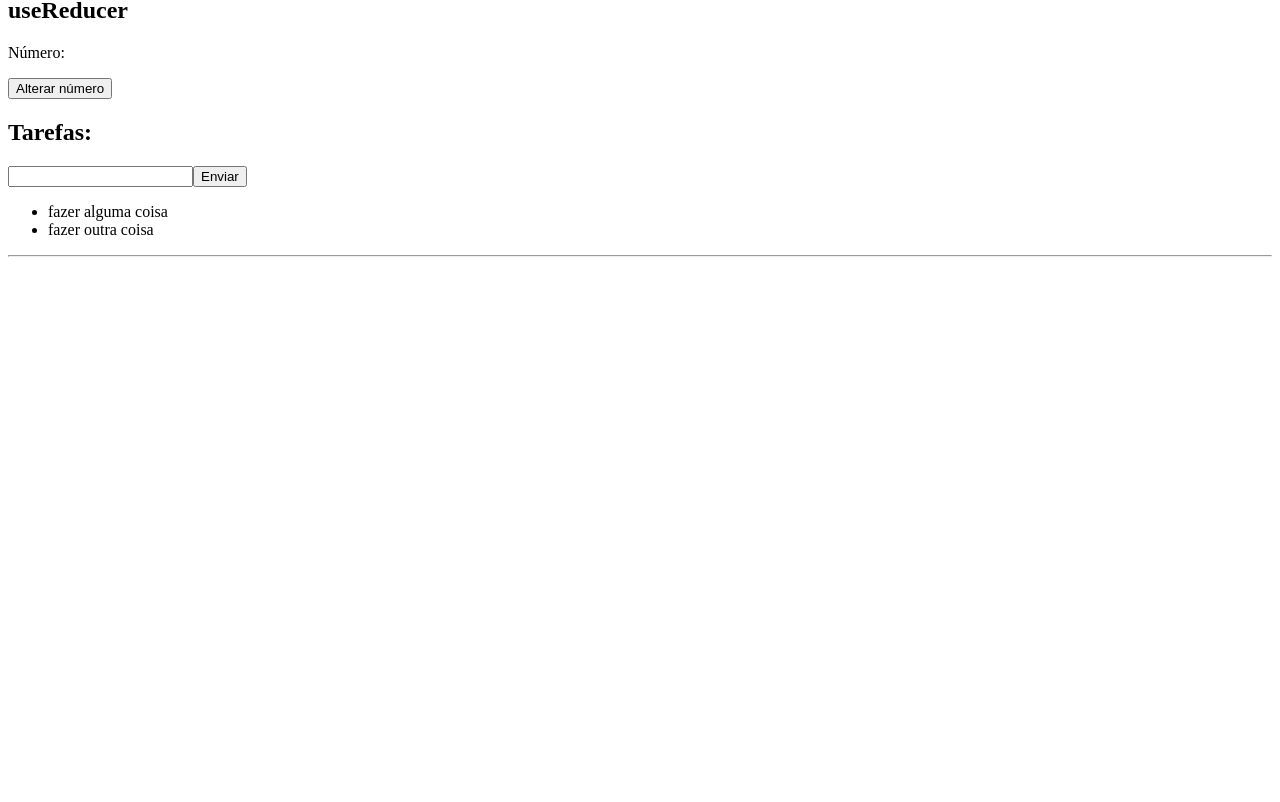
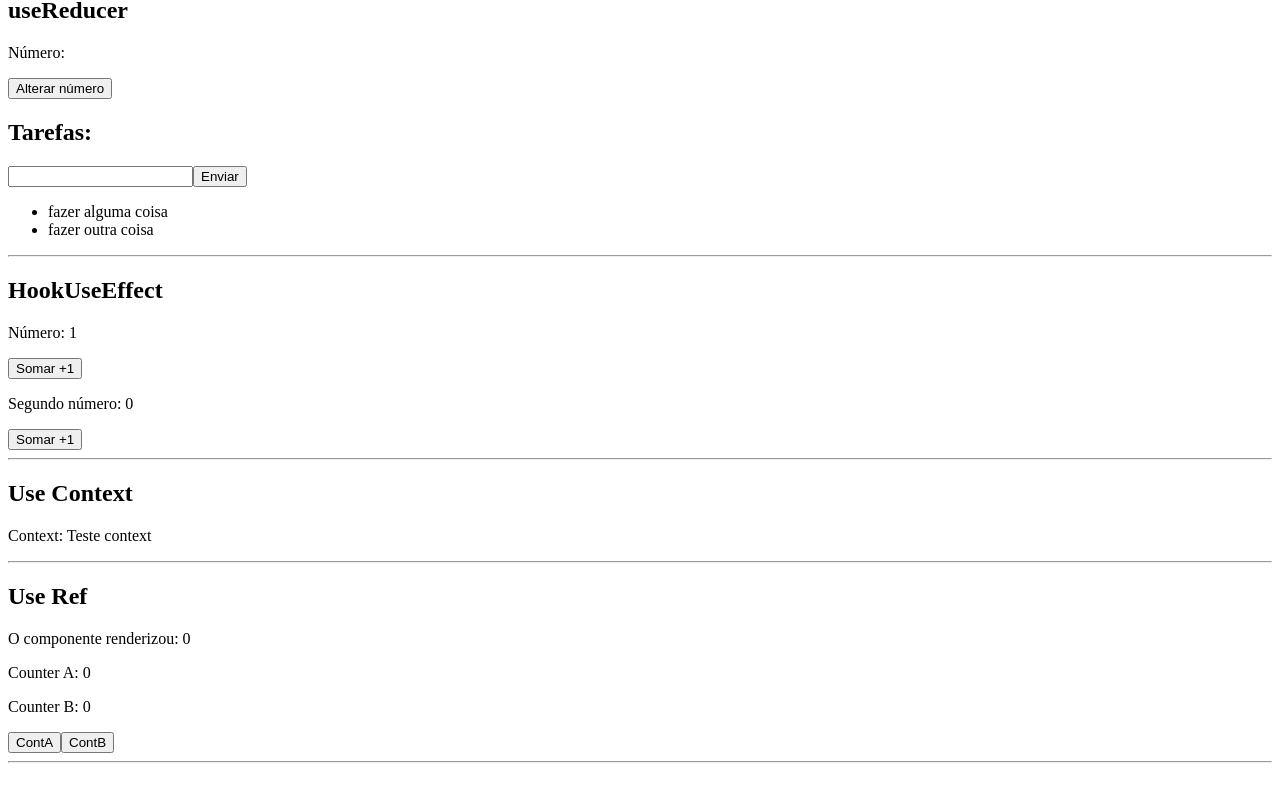
Before and after one commit to henriquefantin/praticas-react, a React (Vite) app in the folder react_hooks/: page / in a window 1280 px wide. Shown: the part 434-1236 px from the top of the page. Before the commit the page ends 1207 px from the top, so only its background shows below. Built offline with nearby package versions, Linux system fonts and the light colour scheme.

Commit message:
feat(hooks): atualiza import hooks

```diff
--- a/react_hooks/src/App.jsx
+++ b/react_hooks/src/App.jsx
@@ -2,6 +2,8 @@ import './App.css';
 
 // Routes
 import { BrowserRouter, Routes, Route, Link } from 'react-router-dom';
+
+import { HookUseContext } from './components/HookUseContext';
 
 // Pages
 import Home from './pages/Home';
@@ -11,6 +13,7 @@ function App() {
 
   return (
     <div>
+      <HookUseContext>
         <h1>React Hooks</h1>
         <BrowserRouter>
           <ul>
@@ -22,6 +25,7 @@ function App() {
             <Route path='/about' element={<About />} />
           </Routes>
         </BrowserRouter>
+      </HookUseContext>
     </div>
   )
 }
--- a/react_hooks/src/components/HookUseRef.jsx
+++ b/react_hooks/src/components/HookUseRef.jsx
@@ -7,7 +7,7 @@ const HookUseRef = () => {
 
     useEffect(() => {
         numberRef.current = numberRef.current + 1;
-    })
+    });
 
     return (
         <div>
--- a/react_hooks/src/pages/About.jsx
+++ b/react_hooks/src/pages/About.jsx
@@ -1,7 +1,18 @@
+// useContext
+import { useContext } from "react";
+import { SomeContext } from "../components/HookUseContext";
 
 const About = () => {
+  const { contextValue } = useContext(SomeContext);
+
   return (
-    <div>About</div>
+    <div>
+      <h2>About</h2>
+      <hr />
+      <h2>Use Context</h2>
+      <p>Context: {contextValue}</p>
+      <hr />
+    </div>
   )
 }
 
--- a/react_hooks/src/pages/Home.jsx
+++ b/react_hooks/src/pages/Home.jsx
@@ -1,11 +1,24 @@
+import HookUseEffect from "../components/HookUseEffect"
 import HookUseReducer from "../components/HookUseReducer"
 import HookUseState from "../components/HookUseState"
+import HookUseRef from "../components/HookUseRef";
+
+// useContext
+import { useContext } from "react";
+import { SomeContext } from "../components/HookUseContext";
 
 const Home = () => {
+    const { contextValue } = useContext(SomeContext);
+
     return (
         <div>
             <HookUseState />
             <HookUseReducer />
+            <HookUseEffect />
+            <h2>Use Context</h2>
+            <p>Context: {contextValue}</p>
+            <hr />
+            <HookUseRef />
         </div>
     )
 }
```
Lines whose indentation alone changed are shown as unchanged.
